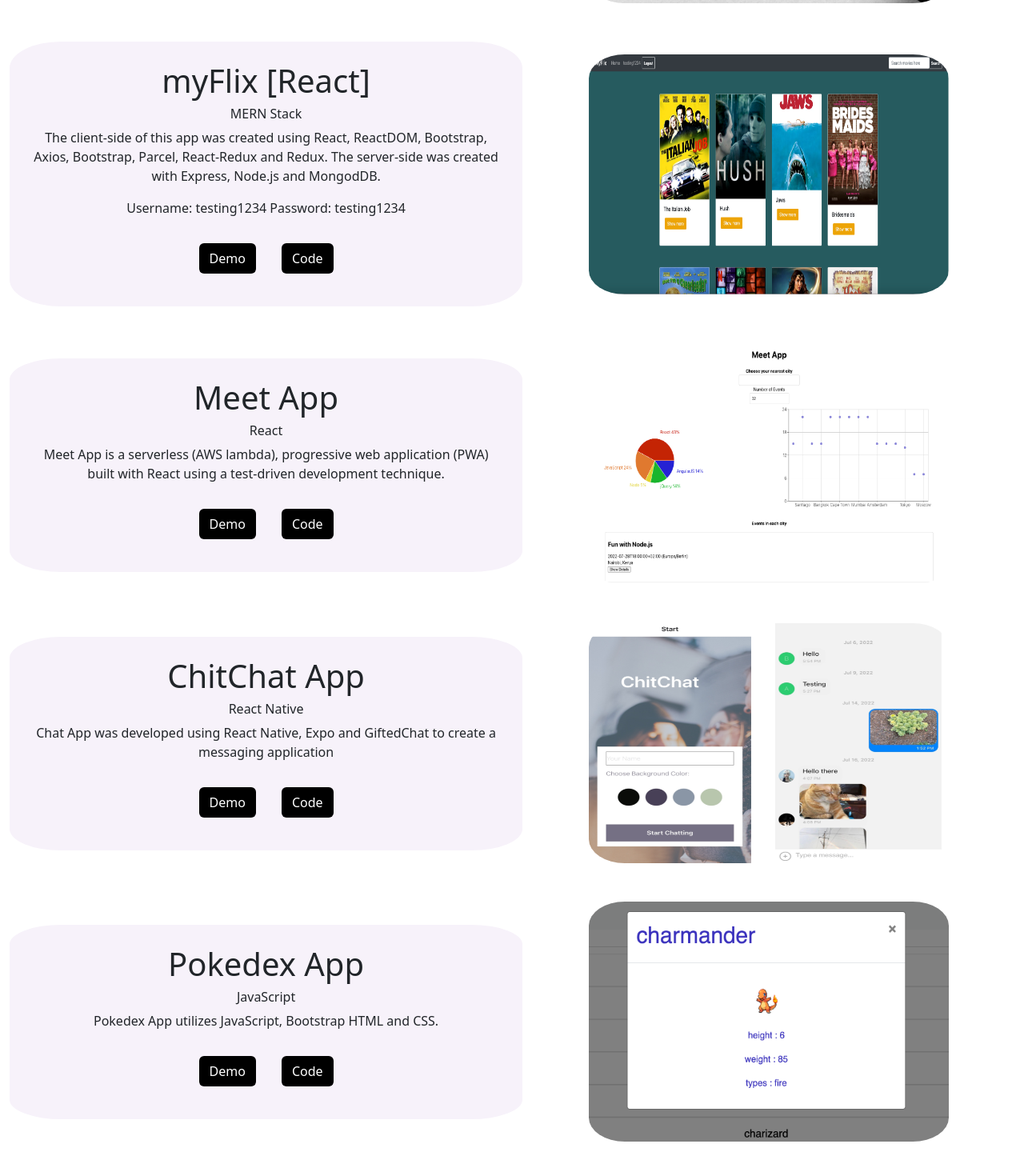
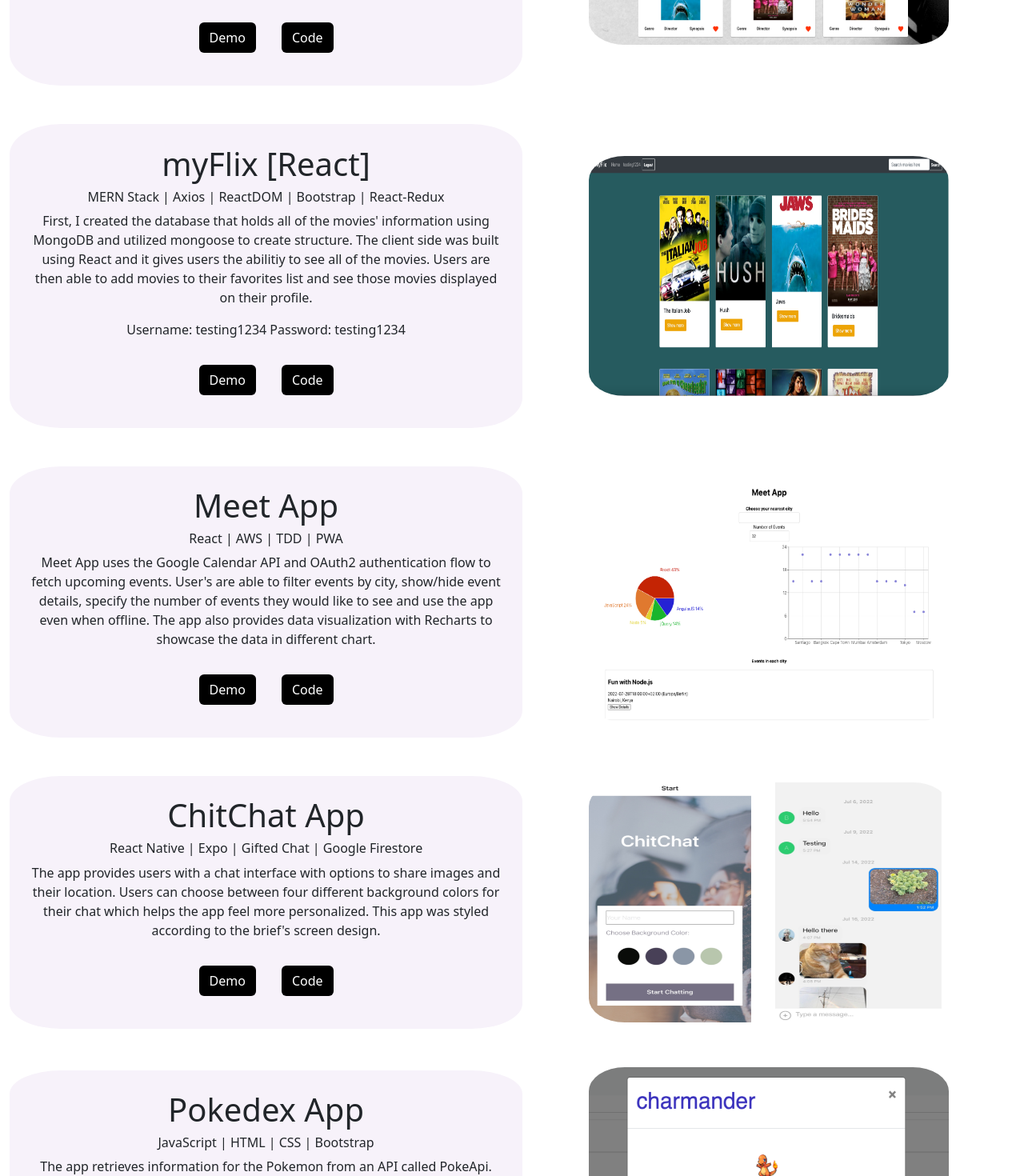
Before and after one commit to BethanyKeplinger/portfolio, a React (Create React App) app: page / in a window 1280 px wide. Shown: the part 1440-2910 px from the top of the page at 80% size. Built offline with nearby package versions, Linux system fonts and the light colour scheme.

Commit message:
Update data.js
Added more context to subtitles. Expanded on descriptions.

```diff
--- a/src/data.js
+++ b/src/data.js
@@ -9,7 +9,7 @@ export const projects = [
     {
         title: "myFlix [Angular]",
         subtitle: "MEAN Stack",
-        description: "MyFlix was built using Angular, TypeScript and Angular Materials.",
+        description: "Users will be able to register for an account, log in and see a list of 10 different movies. The movies displayed include a synopsis, a brief biography of the director, and a brief definition of the movies genre. Users can then add movies to their Favorite List where they can view them all on their Profile Page. I was responsible for the frontend development of this project and used Angular Material to create the User Interface.",
         image: photo1,
         linkdemo: "https://bethanykeplinger.github.io/myFlix-Angular-client/welcome",
         linkcode: "https://github.com/BethanyKeplinger/myFlix-Angular-client",
@@ -20,8 +20,8 @@ export const projects = [
 
     {
         title: "myFlix [React]",
-        subtitle: "MERN Stack",
-        description: "The client-side of this app was created using React, ReactDOM, Bootstrap, Axios, Bootstrap, Parcel, React-Redux and Redux. The server-side was created with Express, Node.js and MongodDB.",
+        subtitle: "MERN Stack | Axios | ReactDOM | Bootstrap | React-Redux",
+        description: "First, I created the database that holds all of the movies' information using MongoDB and utilized mongoose to create structure. The client side was built using React and it gives users the abilitiy to see all of the movies. Users are then able to add movies to their favorites list and see those movies displayed on their profile.",
         image: photo2,
         linkdemo: "https://myflix2022.netlify.app/",
         linkcode: "https://github.com/BethanyKeplinger/myFlix-client",
@@ -30,8 +30,8 @@ export const projects = [
 
     {
         title: "Meet App",
-        subtitle: "React",
-        description: "Meet App is a serverless (AWS lambda), progressive web application (PWA) built with React using a test-driven development technique.",
+        subtitle: "React | AWS | TDD | PWA",
+        description: "Meet App uses the Google Calendar API and OAuth2 authentication flow to fetch upcoming events. User's are able to filter events by city, show/hide event details, specify the number of events they would like to see and use the app even when offline. The app also provides data visualization with Recharts to showcase the data in different chart.",
         image: photo3,
         linkdemo: "https://bethanykeplinger.github.io/meet",
         linkcode: "https://github.com/BethanyKeplinger/meet",
@@ -40,8 +40,8 @@ export const projects = [
 
     {
         title: "ChitChat App",
-        subtitle: "React Native",
-        description: "Chat App was developed using React Native, Expo and GiftedChat to create a messaging application",
+        subtitle: "React Native | Expo | Gifted Chat | Google Firestore",
+        description: "The app provides users with a chat interface with options to share images and their location. Users can choose between four different background colors for their chat which helps the app feel more personalized. This app was styled according to the brief's screen design.",
         image: photo4,
         linkdemo: "",
         linkcode: "https://github.com/BethanyKeplinger/Chat-App",
@@ -50,8 +50,8 @@ export const projects = [
 
     {
         title: "Pokedex App",
-        subtitle: "JavaScript",
-        description: "Pokedex App utilizes JavaScript, Bootstrap HTML and CSS.",
+        subtitle: "JavaScript | HTML | CSS | Bootstrap",
+        description: "The app retrieves information for the Pokemon from an API called PokeApi. Users are able to view a list of pokemon and are able to click to see more details about each pokemon.",
         image: photo5,
         linkdemo: "https://bethanykeplinger.github.io/Pokedex-App/",
         linkcode: "https://github.com/BethanyKeplinger/Pokedex-App",
```
